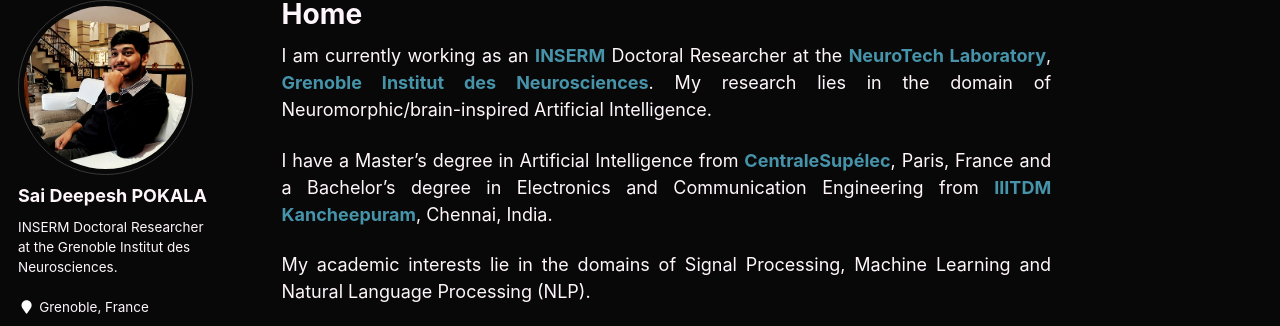
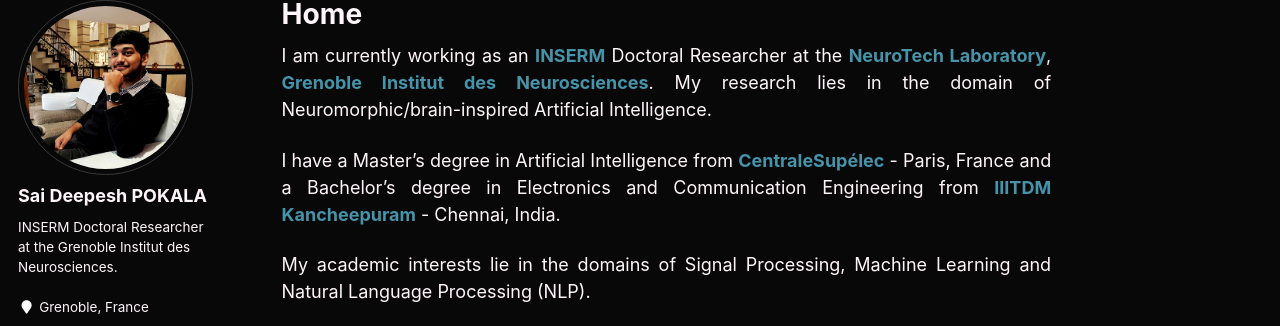
Before and after one commit to saideepesh/saideepesh.github.io, a Jekyll site: the page built from _pages/about.md, in a window 1280 px wide and 1009 px high. Shown: the part 118-444 px from the top of the window. Built offline with Jekyll 4.4.1, drawn with Linux system fonts in a browser that asks for light colours.

```diff
--- a/_pages/about.md
+++ b/_pages/about.md
@@ -10,7 +10,7 @@ redirect_from:
 
 I am currently working as an [**INSERM**](https://www.inserm.fr/en){:target="_blank" rel="noopener"} Doctoral Researcher at the [**NeuroTech Laboratory**](https://www.neurotech-lab.fr/){:target="_blank" rel="noopener"}, [**Grenoble Institut des Neurosciences**](https://neurosciences.univ-grenoble-alpes.fr/en/){:target="_blank" rel="noopener"}. My research lies in the domain of Neuromorphic/brain-inspired Artificial Intelligence.
 
-I have a Master's degree in Artificial Intelligence from [**CentraleSupélec**](https://www.centralesupelec.fr/en){:target="_blank" rel="noopener"}, Paris, France and a Bachelor's degree in Electronics and Communication Engineering from [**IIITDM Kancheepuram**](https://www.iiitdm.ac.in){:target="_blank" rel="noopener"}, Chennai, India.
+I have a Master's degree in Artificial Intelligence from [**CentraleSupélec**](https://www.centralesupelec.fr/en){:target="_blank" rel="noopener"} - Paris, France and a Bachelor's degree in Electronics and Communication Engineering from [**IIITDM Kancheepuram**](https://www.iiitdm.ac.in){:target="_blank" rel="noopener"} - Chennai, India.
 
 My academic interests lie in the domains of Signal Processing, Machine Learning and Natural Language Processing (NLP).
 
```
